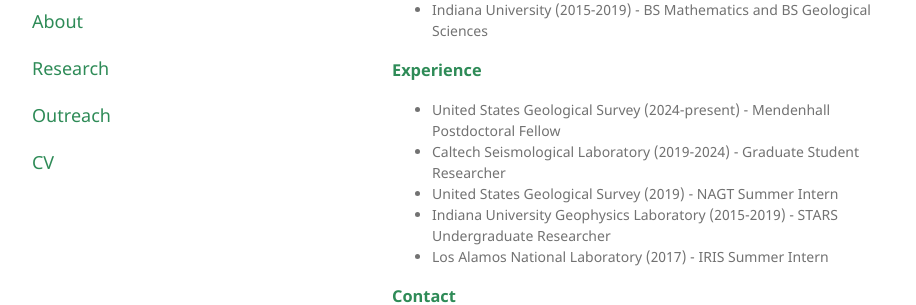
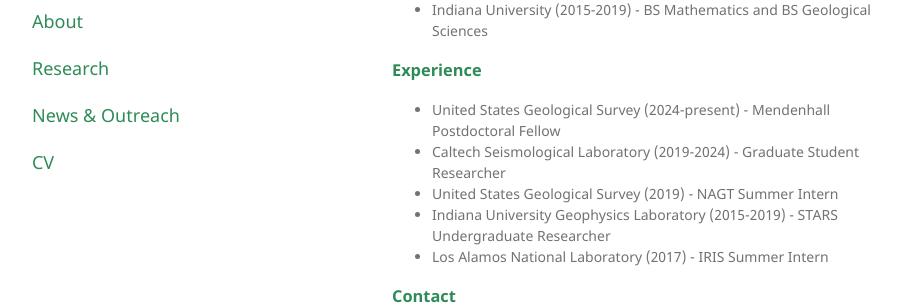
Before and after one commit to atterholt/atterholt.github.io, a Jekyll site: the page built from index.md, in a window 1280 px wide. Shown: the part 349-654 px from the top of the page, without its empty margins (178-1094 px from the left). Built offline with Jekyll 4.4.1, drawn with Linux system fonts in a browser that asks for light colours.

Commit message:
Update default.html

```diff
--- a/_layouts/default.html
+++ b/_layouts/default.html
@@ -30,7 +30,7 @@
         {% if site.github.is_user_page %}
         <p style="text-align:left; color:SeaGreen"><font size="+1"><a href="https://atterholt.github.io/" style="color: SeaGreen">About</a></font></p>
         <p style="text-align:left; color:SeaGreen"><font size="+1"><a href="/research.html" style="color: SeaGreen">Research</a></font></p>
-        <p style="text-align:left; color:SeaGreen"><font size="+1"><a href="/outreach.html" style="color: SeaGreen">Outreach</a></font></p>
+        <p style="text-align:left; color:SeaGreen"><font size="+1"><a href="/outreach.html" style="color: SeaGreen">News & Outreach</a></font></p>
         <p style="text-align:left; color:SeaGreen"><font size="+1"><a href="/assets/img/Atterholt_CV.pdf" style="color: SeaGreen">CV</a></font></p>
         {% endif %}
 
```
